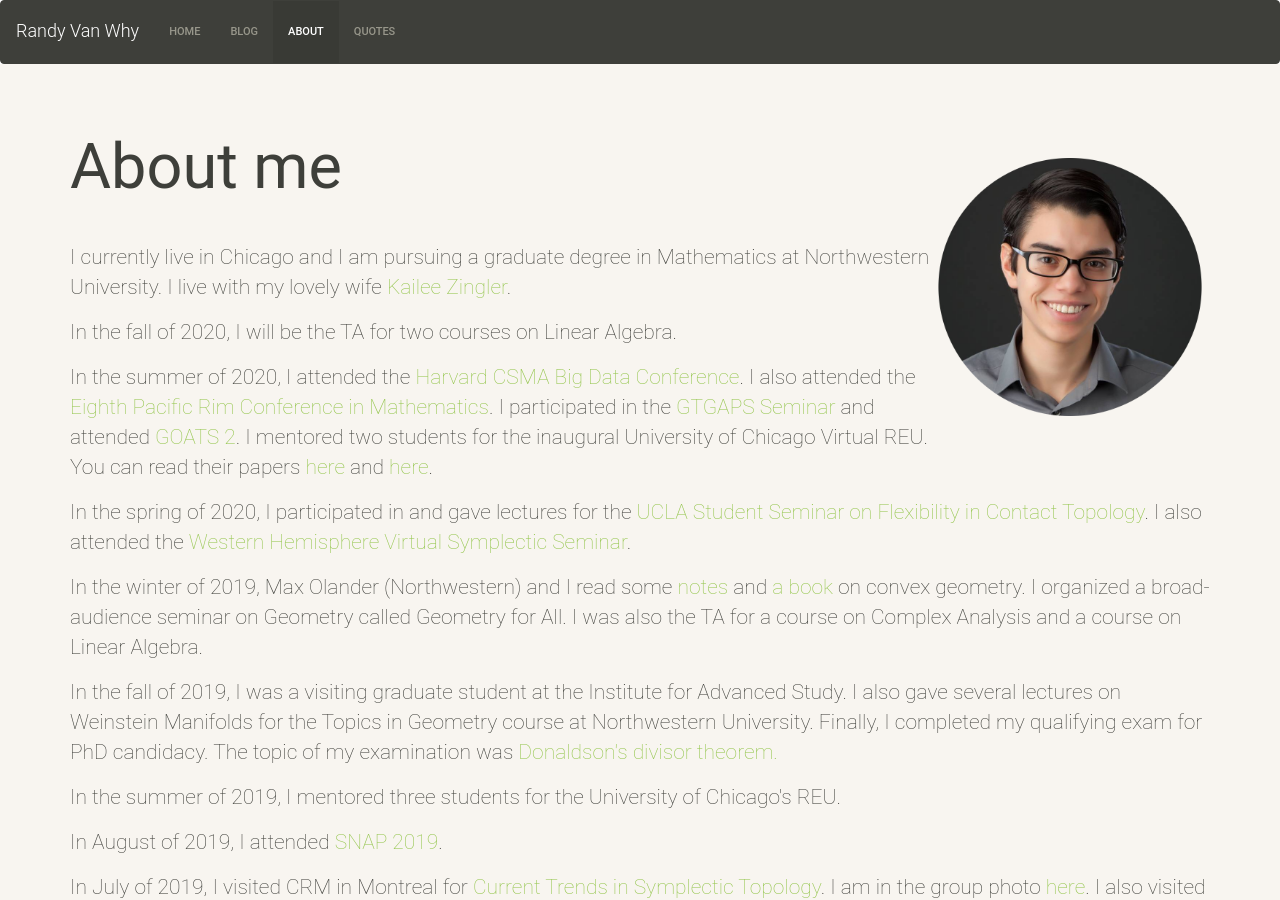
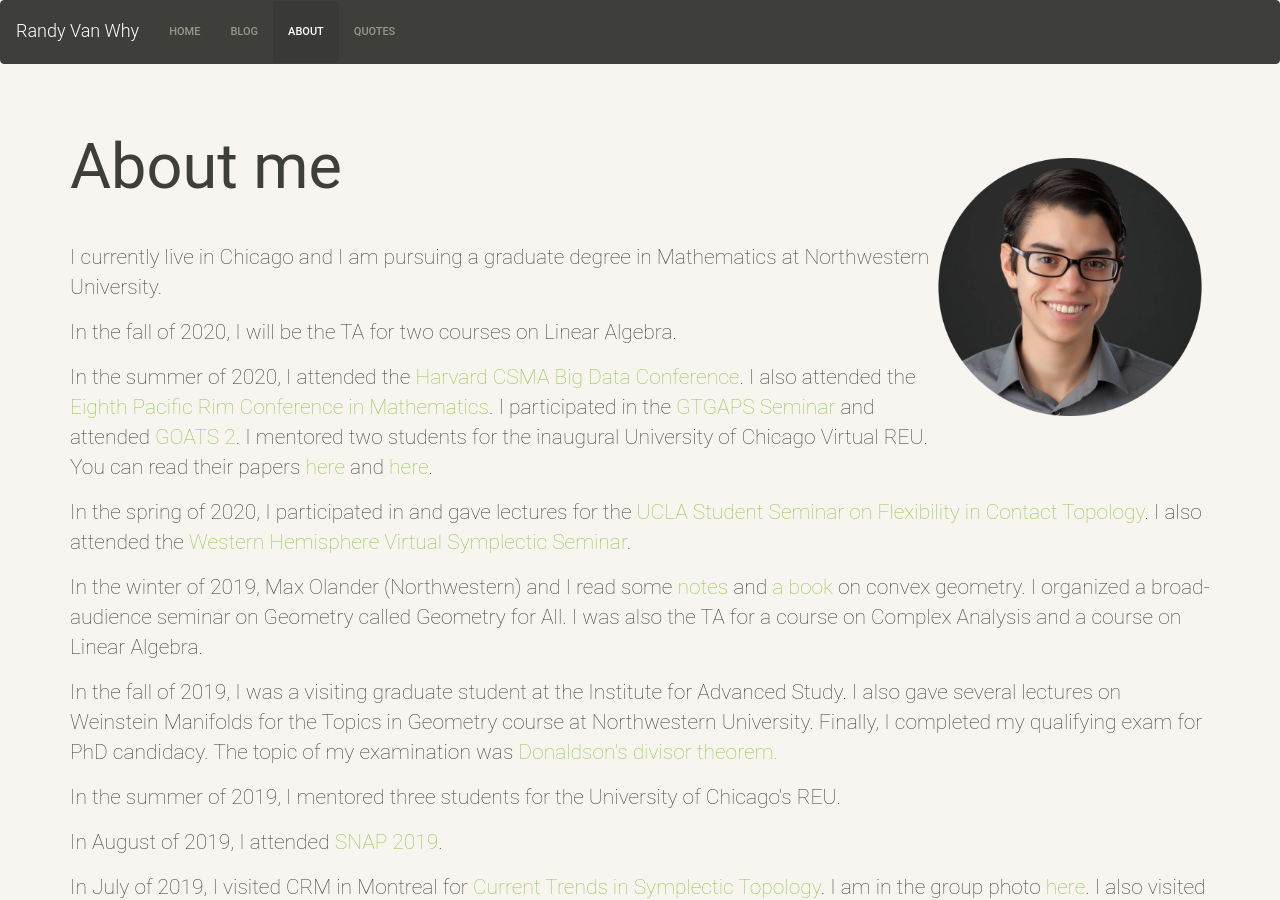
Before and after one commit to rvanwhy/rvanwhy.github.io, a Jekyll site: the page built from 02-about.md, in a window 1280 px wide and 900 px high. Built offline with Jekyll 4.4.1, drawn with Linux system fonts in a browser that asks for light colours; nearby versions of some CDN libraries; some of the changed text lies outside the part shown.

Commit message:
UPDATE: Sad changes.

```diff
--- a/02-about.md
+++ b/02-about.md
@@ -9,7 +9,7 @@
     <img src="randy.png" style="float:right;width:280px;height:350px;text-align:center;">
     <h1>About me</h1>
     <hr>
-    <p>I currently live in Chicago and I am pursuing a graduate degree in Mathematics at Northwestern University. I live with my lovely wife <a href="https://kzingler.github.io/">Kailee Zingler</a>.</p>
+    <p>I currently live in Chicago and I am pursuing a graduate degree in Mathematics at Northwestern University.</p>
 
 <p> In the fall of 2020, I will be the TA for two courses on Linear Algebra.
 
@@ -75,7 +75,7 @@
 
 <p> In 2012, I started school at The New Mexico Institute of Mining and Technology as a dual Mathematics and Computer Science major. I studied Computer Science for 3 years before finally deciding to leave the field in favor of pure mathematics.</p>
 
-<p>In 2012, I received my high school diploma from from the Albuquerque Institute for Math and Science. It was there I met my wife <a href="https://kzingler.github.io/">Kailee Zingler</a>.</p>
+<p>In 2012, I received my high school diploma from from the Albuquerque Institute for Math and Science.</p>
 
 
 <p>When I am not studying math, I enjoy <a href="https://en.wikipedia.org/wiki/Go_(game)">Go</a>, music, tea, and meditation. Here are some of my favorite <a href="quotes">quotes</a>.
```
